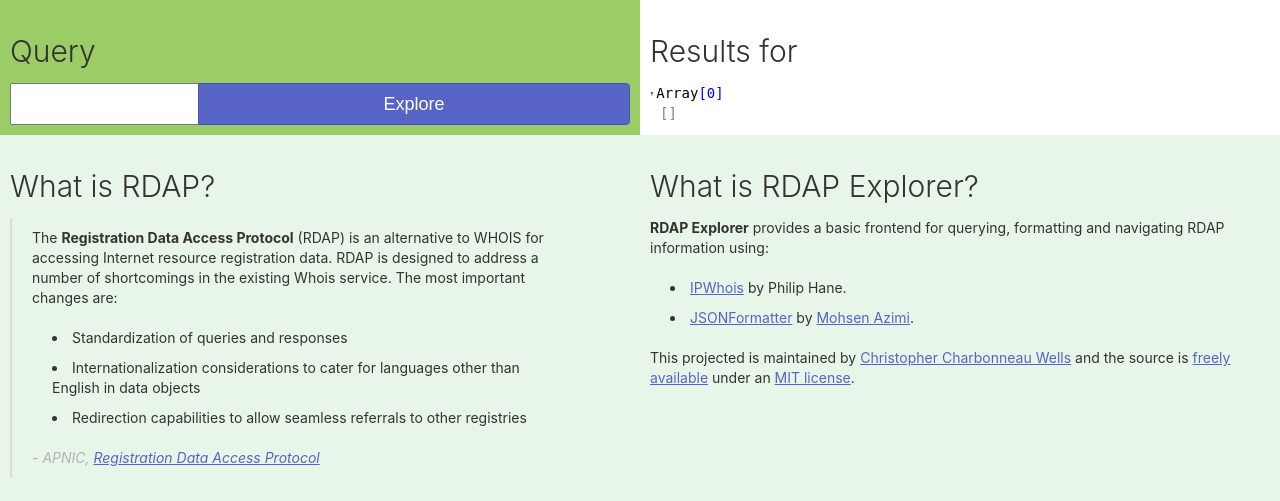
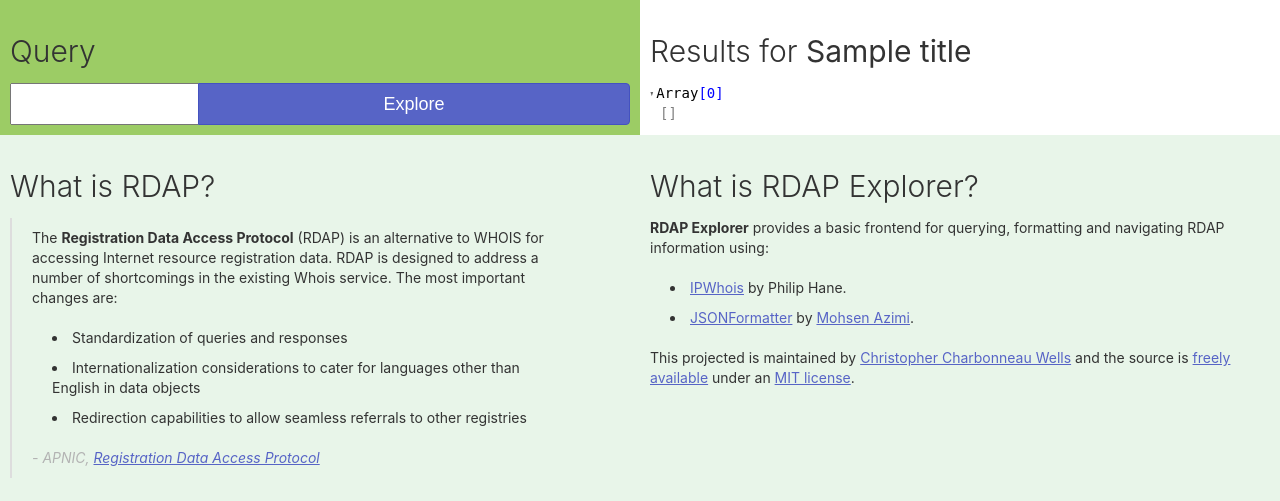
Before and after one commit to cdubz/rdap-explorer, a Django app: template templates/query/index.html in a window 1280 px wide. Shown: the part 83-584 px from the top of the page. Run offline with Django 3.2, Linux system fonts and the light colour scheme; the template is opened without the code that fills it: most values are stand-ins (such as "Sample title", 1, 10 or a date in 2020); form fields are guessed from the names that the template uses; some libraries are stand-ins or nearby versions.

Commit message:
Change template variable back to `title` for page and results title.

```diff
--- a/query/views.py
+++ b/query/views.py
@@ -45,7 +45,7 @@
         error = e
 
     return render(request, 'query/index.html', {
-        'query': query,
+        'title': query,
         'error': error,
         'form': form,
         'result': dumps(result)
--- a/templates/query/index.html
+++ b/templates/query/index.html
@@ -4,7 +4,7 @@
 <head>
     <meta charset="UTF-8">
     <meta name="viewport" content="width=device-width, initial-scale=1">
-    <title>{{ query }} | RDAP Explorer</title>
+    <title>{{ title }} | RDAP Explorer</title>
     <link rel="stylesheet" href="{% static "css/spectre.min.css" %}" />
     <link rel="stylesheet" href="{% static "css/style.css" %}" />
     <script src="{% static "js/json-formatter.js" %}"></script>
@@ -48,7 +48,7 @@
     </div>
     {% elif result %}
     <div class="column col-xl-6 col-lg-12 results">
-        <h3>Results for <strong>{{ query }}</strong></h3>
+        <h3>Results for <strong>{{ title }}</strong></h3>
         <div id="result"></div>
         <script>
             var result = document.getElementById('result');
```
